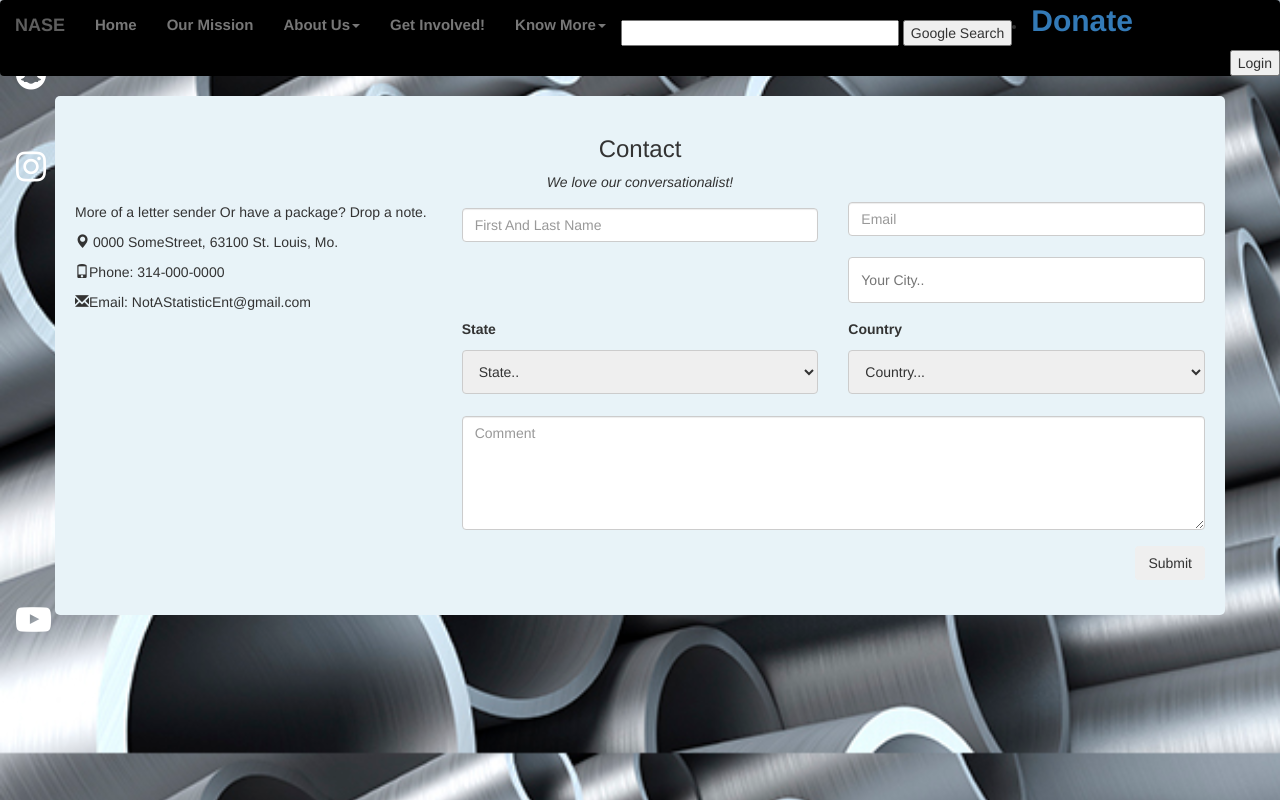
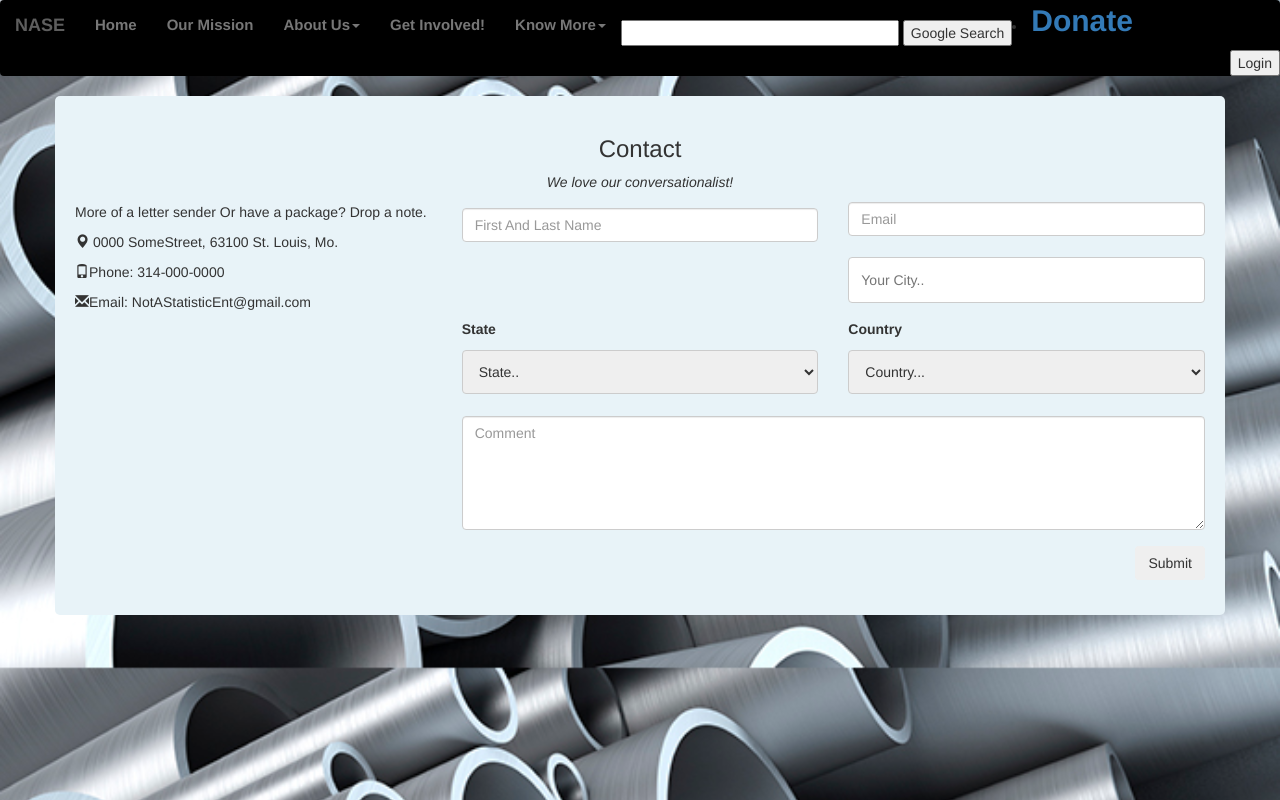
Before and after one commit to TonyGJr/NASE, a plain HTML site: page contactus.html in a window 1280 px wide. Drawn offline with nearby package versions, Linux system fonts and the light colour scheme.

Commit message:
update contact

```diff
--- a/contactus.css
+++ b/contactus.css
@@ -126,25 +126,3 @@ input[type=button]:hover {
                 transform: scale(1)
             }
         }
-
-
-        .icon-bar {
-            width: 50px;
-            margin-top: -60%;
-        }
-
-        .icon-bar a {
-            display: block;
-            text-align: center;
-            padding: 16px;
-            transition: all 0.3s ease;
-            color: white;
-            font-size: 35px;
-            margin-top: 10px;
-        }
-
-        .icon-bar a:hover {
-            background-color: rgba(0, 155, 0, 0.8);
-            width: 70px
-
-        }
--- a/contactus.html
+++ b/contactus.html
@@ -495,13 +495,6 @@
                 </div>
             </div>
         </div>
-        <div class="icon-bar">
-            <a class="active" href="https://www.facebook.com/" target="_blank"><i class="fa fa-facebook-official" aria-hidden="true"></i></a>
-            <a href="https://www.snapchat.com/" target="_blank"><i class="fa fa-snapchat" aria-hidden="true"></i></a>
-            <a href="https://www.instagram.com" target="_blank"><i class="fa fa-instagram" aria-hidden="true"></i></a>
-            <a href="https://www.youtube.com" target="_blank"><i class="fa fa-youtube-play" aria-hidden="true"></i></a>
-            <a href="https://twitter.com" target="_blank"><i class="fa fa-twitter" aria-hidden="true"></i></a>
-        </div>
 
 
 
```
